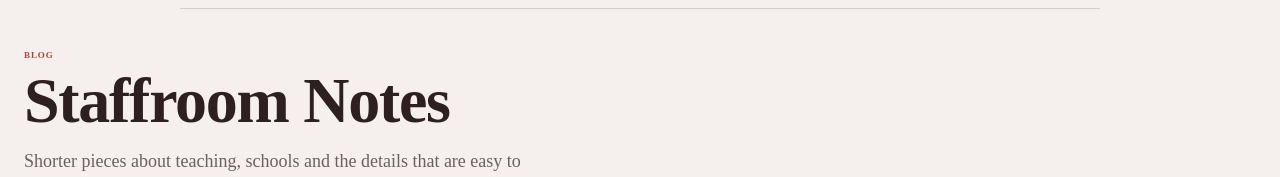
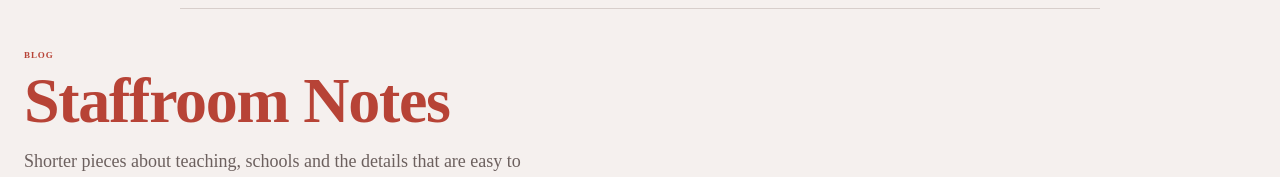
Before and after one commit to staffroom-review/staffroom-website, a Next.js app: page /blog in a window 1280 px wide. Shown: the part 153-330 px from the top of the page. Built offline with nearby package versions, Linux system fonts and the light colour scheme.

Commit message:
Set non-home page headings to Brick Red 1

```diff
--- a/app/globals.css
+++ b/app/globals.css
@@ -1193,6 +1193,7 @@ img, svg { display: block; max-width: 100%; }
 
 .content-page__intro h1 {
   margin: 0;
+  color: var(--vermillion);
   font-family: var(--display);
   font-size: clamp(44px, 5vw, 68px);
   line-height: .98;
```
